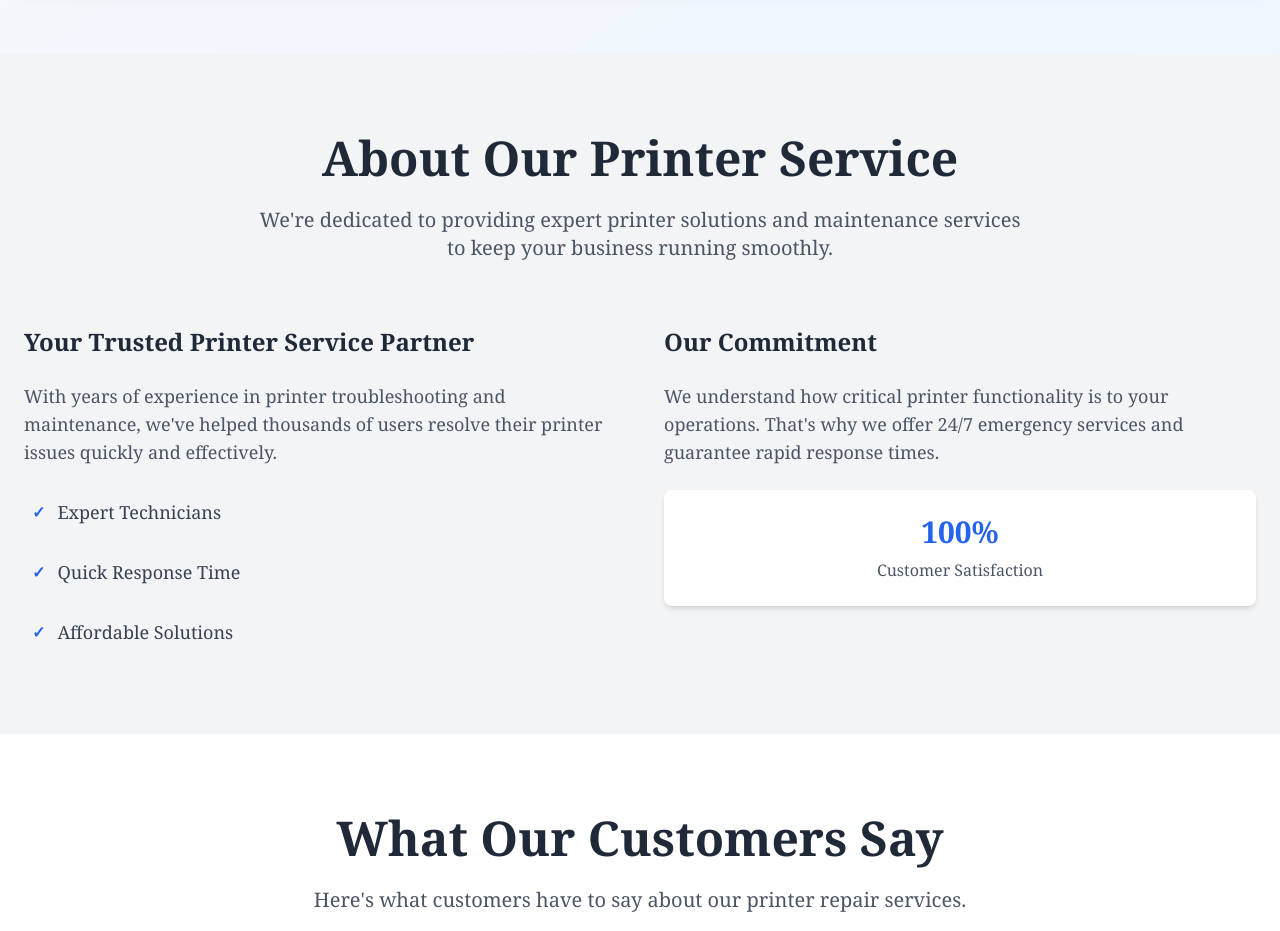
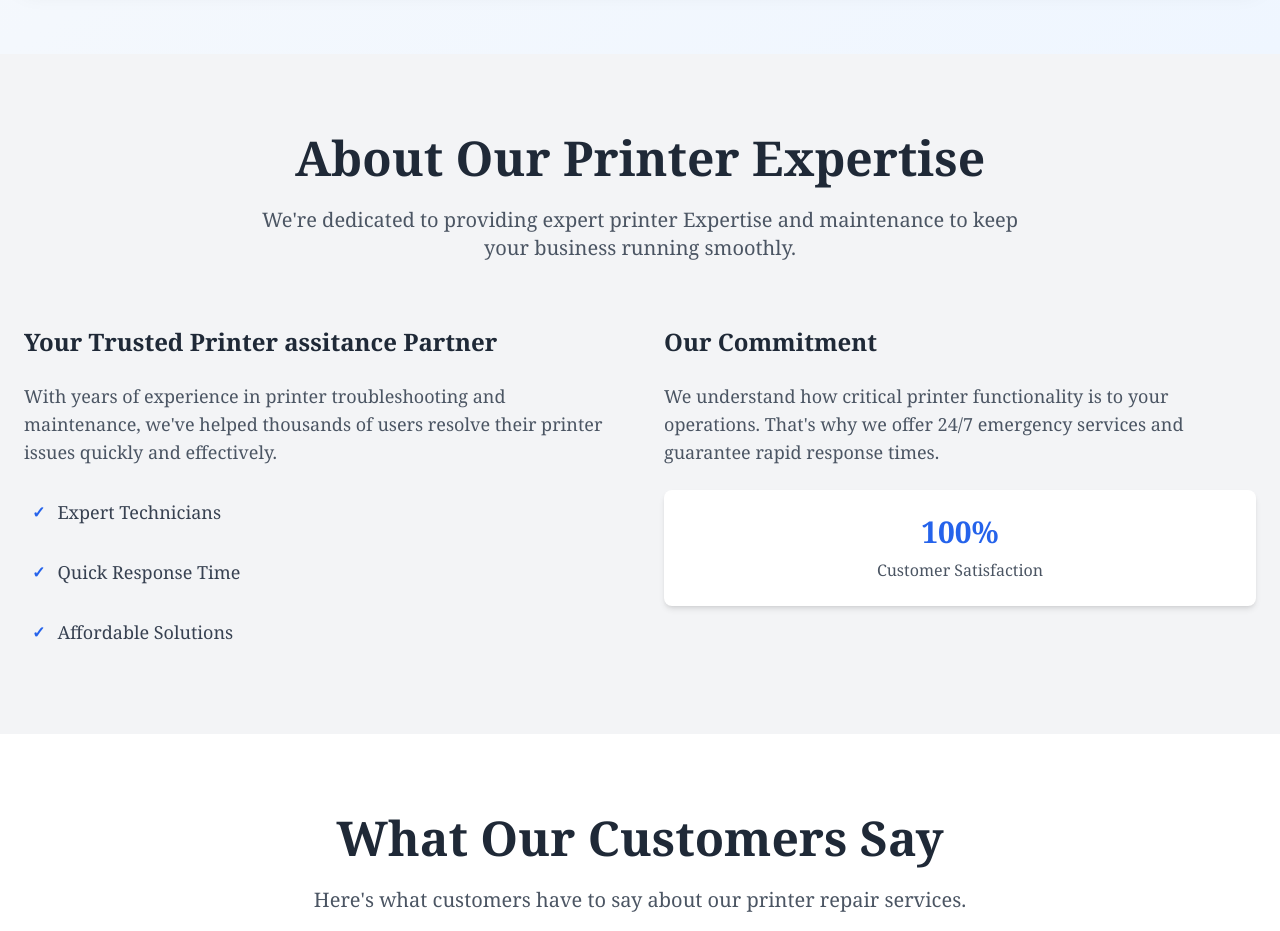
Before and after one commit to Ravijha11/setupprinter, a React (Vite) app: page / in a window 1280 px wide. Shown: the part 1740-2671 px from the top of the page. Built offline with nearby package versions, Linux system fonts and the light colour scheme.

Commit message:
About.tsx

```diff
--- a/src/components/About.tsx
+++ b/src/components/About.tsx
@@ -6,10 +6,10 @@ const About = () => {
       <div className="container mx-auto px-4 sm:px-6">
         <div className="text-center mb-8 sm:mb-16">
           <h2 className="text-3xl sm:text-4xl lg:text-5xl font-bold text-gray-800 mb-4 sm:mb-6 font-serif">
-            About Our Printer Service
+            About Our Printer Expertise
           </h2>
           <p className="text-base sm:text-lg lg:text-xl text-gray-600 max-w-3xl mx-auto font-serif">
-            We're dedicated to providing expert printer solutions and maintenance services
+            We're dedicated to providing expert printer Expertise and maintenance
             to keep your business running smoothly.
           </p>
         </div>
@@ -17,7 +17,7 @@ const About = () => {
         <div className="grid md:grid-cols-2 gap-8 sm:gap-12">
           <div className="space-y-6">
             <h3 className="text-xl sm:text-2xl font-bold text-gray-800 font-serif">
-              Your Trusted Printer Service Partner
+              Your Trusted Printer assitance Partner
             </h3>
             <p className="text-gray-600 leading-relaxed text-base sm:text-lg font-serif">
               With years of experience in printer troubleshooting and maintenance,
```
